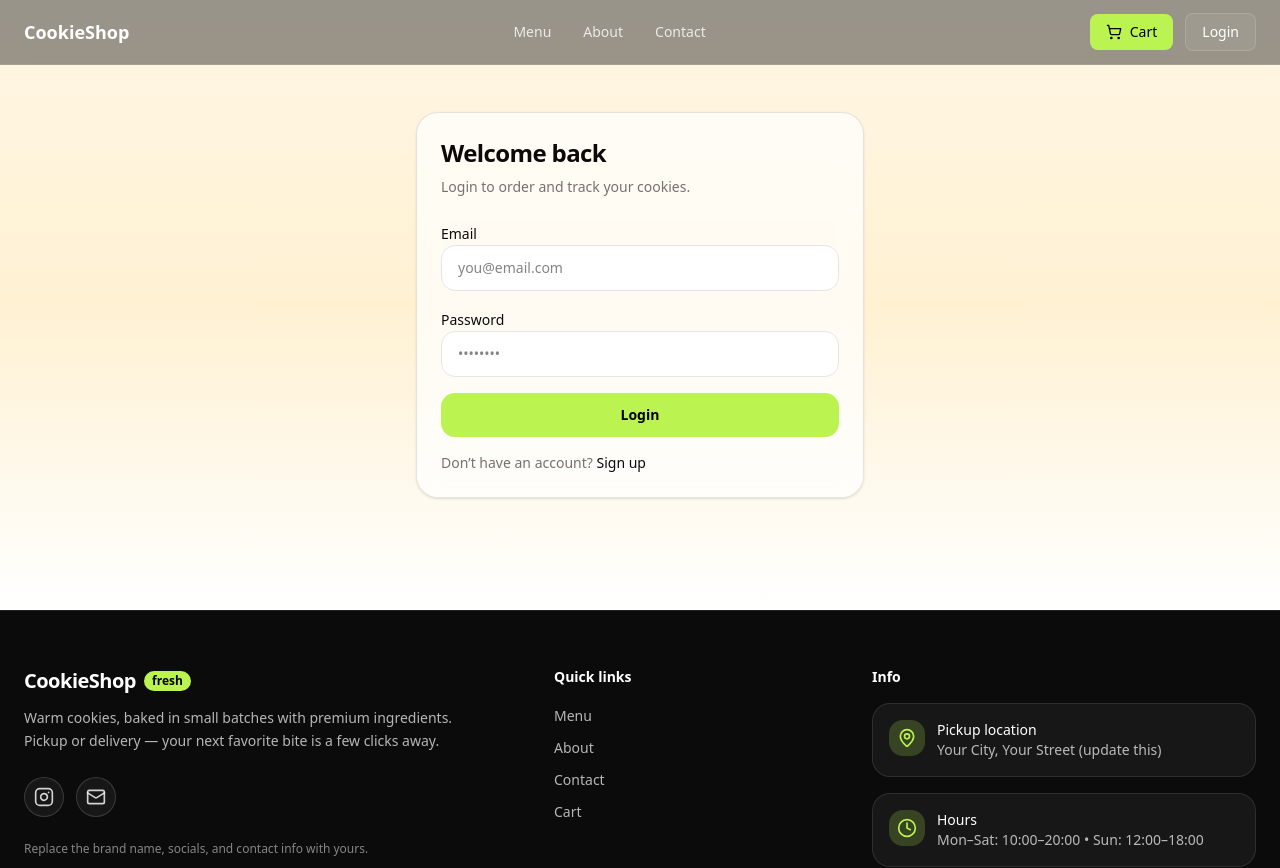
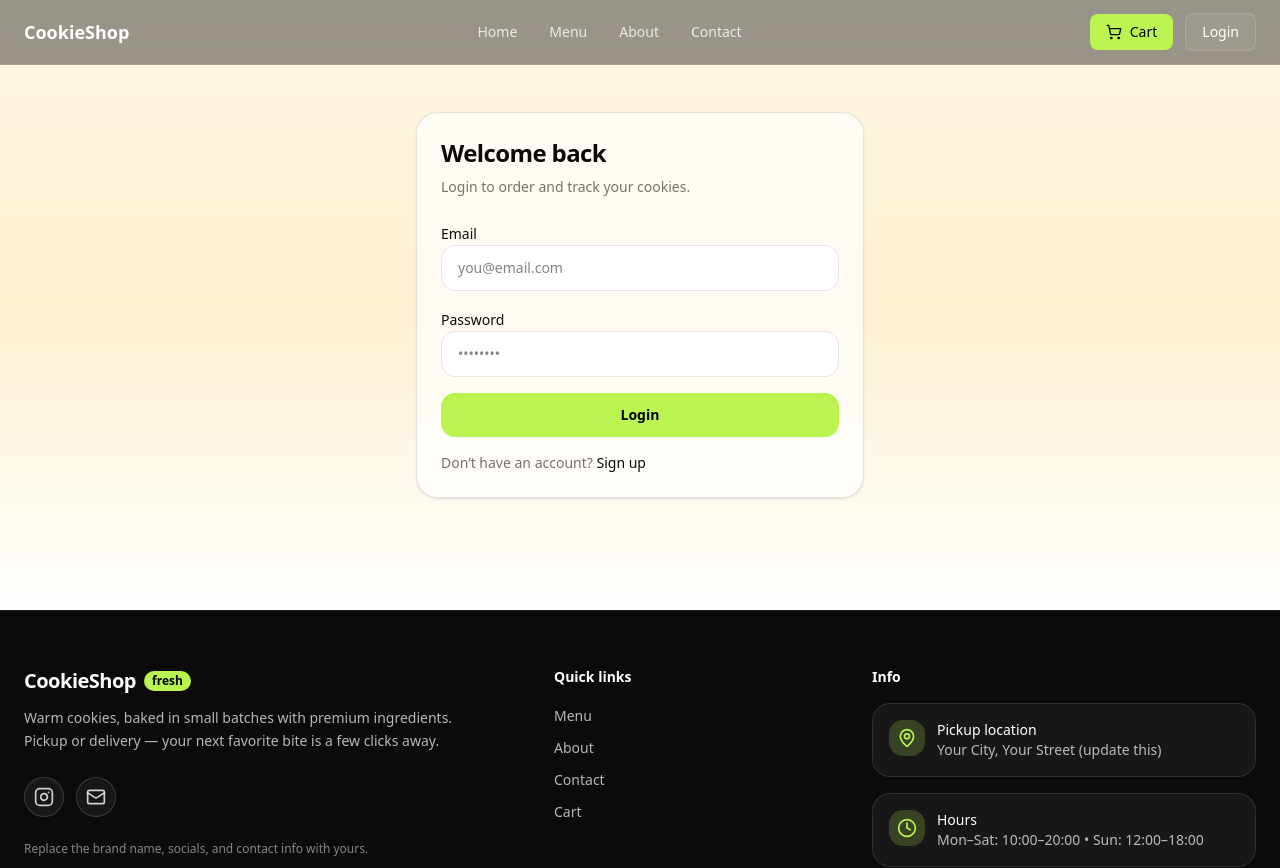
Before and after one commit to RedaMG1/cookies, a Next.js app: page /login in a window 1280 px wide. Shown: the top 868 px of the page. Built offline with nearby package versions, Linux system fonts and the light colour scheme; no server answers.

Commit message:
its time to work on checkout

```diff
--- a/components/auth/AuthForm.tsx
+++ b/components/auth/AuthForm.tsx
@@ -26,6 +26,10 @@ export function AuthForm({ mode }: { mode: "login" | "signup" }) {
           password,
         });
         if (error) throw error;
+
+        // ✅ clear guest cart after login (optional)
+        localStorage.removeItem("cookie_shop_cart_v2");
+
         setMessage("Logged in ✅");
         window.location.href = "/";
       } else {
@@ -35,8 +39,9 @@ export function AuthForm({ mode }: { mode: "login" | "signup" }) {
         });
         if (error) throw error;
 
-        // Depending on your Supabase email confirmation settings,
-        // the user might need to confirm via email.
+        // ✅ clear guest cart after signup (optional)
+        localStorage.removeItem("cookie_shop_cart_v2");
+
         setMessage(
           "Account created ✅ If email confirmation is enabled, check your inbox."
         );
--- a/components/cart/CartProvider.tsx
+++ b/components/cart/CartProvider.tsx
@@ -154,10 +154,13 @@ export function CartProvider({ children }: { children: React.ReactNode }) {
 
       await replaceCartItems(cid, payload);
 
-      // Mark merged so refresh doesn't duplicate
-      localStorage.setItem(mergeKey, "1");
+// Mark merged so refresh doesn't duplicate
+localStorage.setItem(mergeKey, "1");
 
-      if (!cancelled) setItems(merged);
+// ✅ clear guest/local cart after merge (session cart)
+localStorage.removeItem(STORAGE_KEY);
+
+if (!cancelled) setItems(merged);
     })().catch(console.error);
 
     return () => {
--- a/components/layout/Navbar.tsx
+++ b/components/layout/Navbar.tsx
@@ -44,6 +44,9 @@ export function Navbar() {
         </Link>
 
         <nav className="hidden md:flex items-center gap-8 text-sm text-white/80">
+           <Link href="/" className="hover:text-white transition">
+            Home
+          </Link>
           <Link href="/menu" className="hover:text-white transition">
             Menu
           </Link>
```
